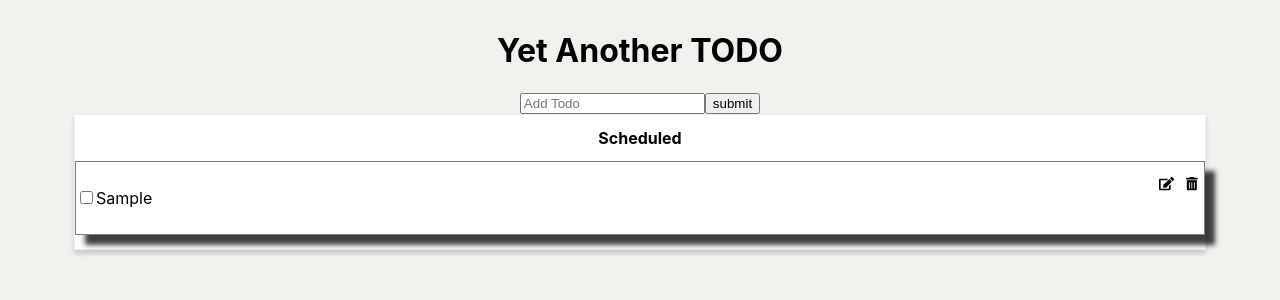
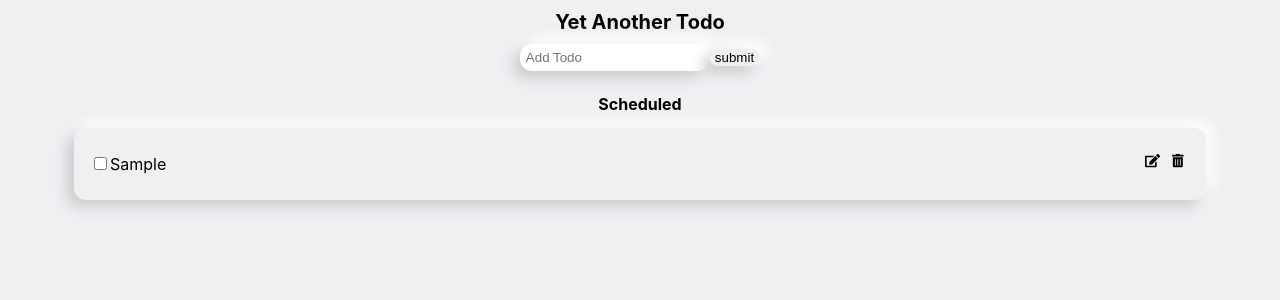
Before and after one commit to Bishalsarang/Todo, a React (Create React App) app: page / in a window 1280 px wide. Both pictures are taken after typing "Sample" into the empty fields and a click on the input "submit". Shown: the top 300 px of the page. Built offline with nearby package versions, Linux system fonts and the light colour scheme.

Commit message:
Update UI

```diff
--- a/src/App.js
+++ b/src/App.js
@@ -3,6 +3,7 @@ import React from 'react';
 // Import Components
 import Add from './components/Add';
 import Body from './components/Body';
+import Modal from './components/Modal';
 import Header from './components/Header';
 
 // Import Global Styles
@@ -19,7 +20,7 @@ class App extends React.Component {
   addToDo = item => {
     // Add Recent Items at top
     this.setState({
-      todos: [item, ...this.state.todos],
+      todos: [...this.state.todos, item],
     });
   };
 
@@ -37,14 +38,15 @@ class App extends React.Component {
     const selectedTodo = this.state.todos.filter(todo => {
       return todo.id === id;
     })[0];
-    console.log(selectedTodo);
+
     selectedTodo.completed = !selectedTodo.completed;
   };
 
   render() {
     return (
-      <div className="app container">
+      <div className="app">
         <Header />
+        <Modal />
         <Add addToDo={this.addToDo} />
         <Body todos={this.state.todos} toggleCompleted={this.toggleCompleted} deleteToDo={this.deleteToDo} />
       </div>
--- a/src/components/Add/index.js
+++ b/src/components/Add/index.js
@@ -36,8 +36,15 @@ export default class Add extends Component {
   render() {
     return (
       <form onSubmit={this.onSubmit} style={{ textAlign: 'center' }}>
-        <input type="text" placeholder="Add Todo" value={this.state.title} onChange={this.addItem} />
-        <input type="submit" value="submit" />
+        <input
+          type="text"
+          placeholder="Add Todo"
+          className="neumo-element"
+          style={{ padding: '6px' }}
+          value={this.state.title}
+          onChange={this.addItem}
+        />
+        <input className="neumo-element" type="submit" value="submit" />
       </form>
     );
   }
--- a/src/components/Body/index.js
+++ b/src/components/Body/index.js
@@ -1,6 +1,12 @@
 import React, { Component } from 'react';
+import { FontAwesomeIcon } from '@fortawesome/react-fontawesome';
+import { faPlusCircle } from '@fortawesome/free-solid-svg-icons';
+import Column from '../Column';
 
-import Column from '../Column';
+const emptyStyle = {
+  height: '20vh',
+  textAlign: 'center',
+};
 
 export default class Body extends Component {
   constructor(props) {
@@ -9,7 +15,11 @@ export default class Body extends Component {
 
   render() {
     return (
-      <>
+      <div className="container">
+        {/* <button>
+          <FontAwesomeIcon icon={faPlusCircle} size="3x" />
+        </button> */}
+
         {this.props.todos.length ? (
           <Column
             name="Scheduled"
@@ -19,11 +29,13 @@ export default class Body extends Component {
             deleteToDo={this.props.deleteToDo}
           />
         ) : (
-          <p style={{ background: 'green', color: 'white', height: '20vh' }}>Hurray Nothing to do</p>
+          <p style={emptyStyle} className="neumo-element">
+            Hurray Nothing to do
+          </p>
         )}
         {/* <Column name="In Progress" id="progress" />
         <Column name="Completed" id="completed" /> */}
-      </>
+      </div>
     );
   }
 }
--- a/src/components/Column/style.css
+++ b/src/components/Column/style.css
@@ -1,8 +1,5 @@
 .column {
   display: inline-block;
-  background: #fff;
-  border: 1px solid #eee;
-  box-shadow: 0 4px 4px #ccc;
   /* height: 80vh; */
   width: 100%;
 }
--- a/src/components/Header/index.js
+++ b/src/components/Header/index.js
@@ -5,7 +5,7 @@ export default class Header extends Component {
   render() {
     return (
       <div>
-        <h1 className="header">Yet Another TODO</h1>
+        <h1 className="header">Yet Another Todo</h1>
       </div>
     );
   }
--- a/src/components/Header/style.css
+++ b/src/components/Header/style.css
@@ -1,3 +1,6 @@
 .header {
   text-align: center;
+  margin: 0px;
+  padding: 10px;
+  font-size: 20px;
 }
--- a/src/components/Modal/index.js
+++ b/src/components/Modal/index.js
@@ -0,0 +1,14 @@
+import React, { Component } from 'react';
+import './style.css';
+
+export default class Modal extends Component {
+  render() {
+    return (
+      <div class="show-shape-info hide">
+        <h3 class="show-shape-info-header">Shape Info</h3>
+        <span class="shape-name"></span>
+        <div class="show-shape-info-content"></div>
+      </div>
+    );
+  }
+}
--- /dev/null
+++ b/src/components/Modal/style.css
@@ -0,0 +1,14 @@
+.show-shape-info {
+  position: fixed;
+  z-index: 1;
+  top: 20%;
+  left: 18%;
+  width: 15%;
+  height: 200px;
+  text-align: center;
+  color: gray;
+  background-color: antiquewhite;
+  -webkit-box-shadow: 10px 10px 5px 0px rgba(0, 0, 0, 0.75);
+  -moz-box-shadow: 10px 10px 5px 0px rgba(0, 0, 0, 0.75);
+  box-shadow: 10px 10px 5px 0px rgba(0, 0, 0, 0.75);
+}
--- a/src/components/TodoItem/index.js
+++ b/src/components/TodoItem/index.js
@@ -4,15 +4,10 @@ import { faEdit, faTrashAlt } from '@fortawesome/free-solid-svg-icons';
 
 import './style.css';
 
-const taskWrapperStyle = {
-  border: '1px solid gray',
-  display: 'inline-block',
-  width: '100%',
+let taskWrapperStyle = {
+  margin: '0px auto',
   marginBottom: '10px',
   padding: '10px 0px',
-  WebkitBoxShadow: '10px 10px 5px 0px rgba(0,0,0,0.75)',
-  MozBoxShadow: '10px 10px 5px 0px rgba(0,0,0,0.75)',
-  boxShadow: '10px 10px 5px 0px rgba(0,0,0,0.75)',
 };
 
 const titleStyle = {
@@ -40,17 +35,18 @@ export default class TodoItem extends Component {
     });
   };
 
-  onDelete = e => {
+  onDelete = () => {
     this.props.deleteToDo(this.props.todo.id);
-    console.log('Dlete');
   };
 
   render() {
-    console.log(this.state);
     const { title } = this.props.todo;
-    console.log(this.props.todo.completed);
+
     return (
-      <div className="task-wrapper clearfix" style={taskWrapperStyle}>
+      <div
+        className="task-wrapper neumo-element clearfix"
+        style={this.props.todo.completed ? { ...taskWrapperStyle, background: '#dddde4' } : taskWrapperStyle}
+      >
         <div className="info">
           <input type="checkbox" onChange={this.onCheckBoxChanged} />
           <p style={this.props.todo.completed ? { ...titleStyle, ...completedStyle } : { ...titleStyle }}>{title} </p>
--- a/src/components/TodoItem/style.css
+++ b/src/components/TodoItem/style.css
@@ -1,8 +1,10 @@
 .info {
   float: left;
+  padding-left: 16px;
 }
 
 .controls {
+  padding: 12px 16px 0px 12px;
   float: right;
 }
 
--- a/src/css/App.css
+++ b/src/css/App.css
@@ -1,5 +1,5 @@
 body {
-  background: #eff1ed;
+  background: #f0f0f3;
 }
 
 .container {
@@ -21,3 +21,17 @@ body {
   clear: both;
   height: 0;
 }
+
+.hide {
+  display: none;
+}
+
+.neumo-element {
+  box-shadow: -7px 7px 14px #cccccf, 7px -7px 14px #ffffff;
+  border-radius: 12px;
+}
+
+input {
+  outline: none;
+  border: 0;
+}
```
